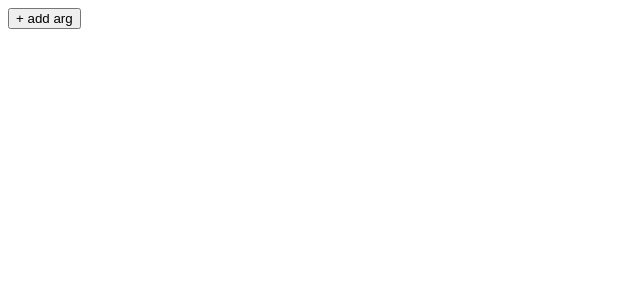
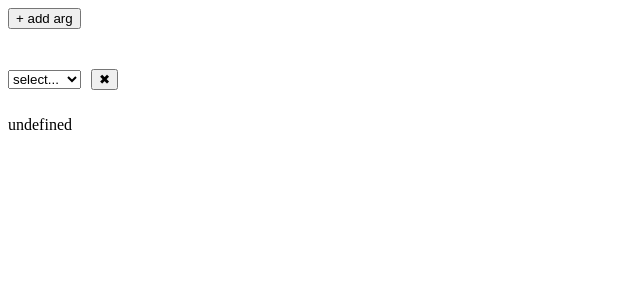
Before and after one commit to GeorgeGkas/boolean-expression-evaluator, a React (Create React App) app: page / in a window 1280 px wide. Shown: the top 300 px of the page, without its empty margins (0-640 px from the left). Built offline with nearby package versions, Linux system fonts and the light colour scheme.

Commit message:
feat: create GUI evaluator

```diff
--- a/src/App.tsx
+++ b/src/App.tsx
@@ -2,14 +2,9 @@ import React from "react";
 import ArgsBuilder from "./ArgsBuilder";
 import type { Args } from "./ArgsBuilder";
 import { renameArgsKeysInPlace } from "./renameArgsKeysInPlace";
-
-type Operation = any; /* ...todo:
-a system for defining logical operations
-(not, and, or... more if you want) that can be passed:
- - selected args by name: (X and Y)
- - constant values not dependent on args: (true and X)
- - other operations: ((X and Y) or Z)
- */
+import { OperationBuilder } from "./OperationBuilder";
+import BinaryExpressionTreeProvider, { useBinaryExpressionTree } from "./BinaryExpressionTreeProvider";
+import { PostfixEvaluator } from "./PostfixEvaluator";
 
 export interface IArgsChange {
   old: {
@@ -22,22 +17,22 @@ export interface IArgsChange {
   }
 }
 
-function evaluateOperation(operation: Operation, args: Args): boolean {
-  /* ...todo: implement an evaluator for your operations,
-  given some args */
-  return true
-}
-
-function OperationBuilder(props: {
-  value: Operation;
-  onChange: (value: Operation) => void;
-}): JSX.Element {
-  /* ...todo: an ugly gui for creating operations */
-  return <></>
-}
-
 export default function App() {
   const [args, setArgs] = React.useState<Args>({})
+  const binaryExpressionTree = useBinaryExpressionTree()
+  const [binaryExpressionTreeNodes, setBinaryExpressionTreeNodes] = React.useState(Array.from(binaryExpressionTree.traversalDFS(binaryExpressionTree.getRootId())))
+  const [binaryExpressionTreeNodesPostOrder, setBinaryExpressionTreeNodesPostOrder] = React.useState(Array.from(binaryExpressionTree.traversalPostOrder(binaryExpressionTree.getRootId())))
+
+
+  const updateBinaryExpressionTreeNodes = () => {
+    setBinaryExpressionTreeNodes(
+      Array.from(binaryExpressionTree.traversalDFS(binaryExpressionTree.getRootId()))
+    )
+
+    setBinaryExpressionTreeNodesPostOrder(
+      Array.from(binaryExpressionTree.traversalPostOrder(binaryExpressionTree.getRootId()))
+    )
+  }
 
   const onArgsChange = (changedArgs: IArgsChange) => {
     if (!changedArgs.old.name) { // change reflects new arg addition
@@ -62,10 +57,15 @@ export default function App() {
   }
 
   return (
-    <div>
-      <ArgsBuilder args={args} onArgsChange={onArgsChange} />
-      {/* todo: use <OperationBuilder> and have an interface
-      for entering arguments and seeing the result */}
-    </div>
+    <BinaryExpressionTreeProvider>
+      <div>
+        <ArgsBuilder args={args} onArgsChange={onArgsChange} />
+        <OperationBuilder args={args}
+        binaryExpressionTreeNodes={binaryExpressionTreeNodes}
+        updateBinaryExpressionTreeNodes={updateBinaryExpressionTreeNodes}
+        binaryExpressionTree={binaryExpressionTree}/>
+        <PostfixEvaluator  binaryExpressionTreeNodesPostOrder={binaryExpressionTreeNodesPostOrder} args={args}/>
+      </div>
+    </BinaryExpressionTreeProvider>
   );
 }
--- /dev/null
+++ b/src/OperationBuilder.css
@@ -0,0 +1,38 @@
+.operation-builder-wrapper {
+  padding-top: 40px;
+}
+
+.operation-node {
+  padding-bottom: 10px;
+}
+
+.operation-node::before {
+  content: '.';
+  background: #000;
+  position: absolute;
+  margin-left: -27px;
+}
+
+.operation-node-remove-button {
+  margin-left: 10px;
+}
+
+.operation-node-add-op-button {
+  margin: 10px 0px 0 30px;
+  background: #ff9292;
+  border: 1px solid #ff3e3e;
+  cursor: pointer;
+  border-radius: 20px;
+  padding: 0px 12px;
+}
+
+.operation-node-add-op-button.hidden {
+  display: none;
+}
+
+.operation-node-add-op-button::before {
+  content: '.';
+  background: #000;
+  position: absolute;
+  margin-left: -40px;
+}
--- /dev/null
+++ b/src/OperationBuilder.tsx
@@ -0,0 +1,154 @@
+import React from 'react'
+import { Args } from "./ArgsBuilder";
+import { BinaryExpressionTree, BinaryExpressionTreeNodeIdType, BinaryExpressionTreeNodeType, Operation } from "./BinaryExpressionTree";
+
+import './OperationBuilder.css'
+
+const GenericOptions = (props: {
+  args: Args
+}) => (
+  <>
+    <option value={Operation.GENERIC}>select...</option>
+    <option value={Operation.CONSTANT}>constant</option>
+    {Object.keys(props.args).length && <option value={Operation.ARGUMENT}>argument</option>}
+    <option value={Operation.CONJUNCTION}>and</option>
+    <option value={Operation.DISJUNCTION}>or</option>
+  </>
+)
+const ConstantOptions = () => (
+  <>
+  <option value={`${Operation.CONSTANT}-true`}>true</option>
+  <option value={`${Operation.CONSTANT}-false`}>false</option>
+</>
+)
+
+const DisjunctionOptions = () => (
+  <>
+    <option value={Operation.CONJUNCTION}>and</option>
+    <option value={Operation.DISJUNCTION}>or</option>
+  </>
+)
+
+const ConjunctionOptions = DisjunctionOptions
+
+const ArgsOptions = (props: {
+  args: Args,
+}) => {
+  return <>
+  {
+    Object.entries(props.args).map(([argName], id) =>  (
+      <option key={id} value={`${Operation.ARGUMENT}-${argName}`}>{argName}</option>
+    ))
+  }
+  </>
+}
+
+
+const BuildOperationOptions = (props: {
+  type: Operation,
+  args: Args
+}): JSX.Element => {
+  return {
+    [Operation.GENERIC]: <GenericOptions args={props.args}/>,
+    [Operation.CONSTANT]: <ConstantOptions />,
+    [Operation.ARGUMENT]: <ArgsOptions args={props.args} />,
+    [Operation.CONJUNCTION]: <ConjunctionOptions />,
+    [Operation.DISJUNCTION]: <DisjunctionOptions />,
+  }[props.type]
+}
+
+const normalizeNodeValue = (type: Operation, value: string | boolean | Set<BinaryExpressionTreeNodeIdType>, args: Args) => {
+  console.log(value)
+  if (typeof value === 'object') {
+    if (type === Operation.CONJUNCTION) {
+      return Operation.CONJUNCTION
+    } else {
+      return Operation.DISJUNCTION
+    }
+  } else if (typeof value === 'string') {
+    return `${Operation.ARGUMENT}-${value}`
+  } else {
+    return `${Operation.CONSTANT}-${value}`
+  }
+}
+
+export function OperationBuilder(props: {
+  args: Args,
+  binaryExpressionTreeNodes: BinaryExpressionTreeNodeType<Set<BinaryExpressionTreeNodeIdType>>[],
+  binaryExpressionTree: BinaryExpressionTree,
+  updateBinaryExpressionTreeNodes: () => any
+}): JSX.Element {
+  const isNodeTypeConjunctionOrDisjunction = (type: Operation) => type === Operation.CONJUNCTION || type === Operation.DISJUNCTION
+  const changeNodeType = (nodeId: BinaryExpressionTreeNodeIdType) => (e: React.ChangeEvent<HTMLSelectElement>) => {
+    const targetValue = e.target.value
+
+    let normalizedType: Operation
+    let normalizedValue: string | undefined | boolean
+
+    if (targetValue.startsWith(Operation.DISJUNCTION)) {
+      normalizedType = Operation.DISJUNCTION
+    } else if (targetValue.startsWith(Operation.CONJUNCTION)) {
+      normalizedType = Operation.CONJUNCTION
+    } else if (targetValue.startsWith(Operation.ARGUMENT)) {
+      normalizedType = Operation.ARGUMENT
+      normalizedValue = targetValue.split('-').pop()!
+    } else if (targetValue.startsWith(Operation.CONSTANT)) {
+      normalizedType = Operation.CONSTANT
+      normalizedValue = targetValue.split('-').pop() === 'true'
+    } else { // targetValue.startsWith(Operation.GENERIC)
+      normalizedType = Operation.GENERIC
+    }
+
+
+    props.binaryExpressionTree.changeNodeTypeById(nodeId, normalizedType, normalizedValue)
+
+    props.updateBinaryExpressionTreeNodes()
+  }
+
+  const removeNode = (nodeId: BinaryExpressionTreeNodeIdType) => () => {
+    props.binaryExpressionTree.removeNodeById(nodeId)
+    props.updateBinaryExpressionTreeNodes()
+  }
+
+  const addOperation = (nodeId: BinaryExpressionTreeNodeIdType) => () => {
+    props.binaryExpressionTree.addChildNode(Operation.GENERIC, nodeId)
+    props.updateBinaryExpressionTreeNodes()
+  }
+
+  React.useEffect(() => {
+    for (const node of props.binaryExpressionTreeNodes) {
+      if (normalizeNodeValue(node.type, node.value, props.args) === 'Argument-Argument') {
+        props.binaryExpressionTree.changeNodeValueById(node.id, Object.keys(props.args).shift()!)
+        props.updateBinaryExpressionTreeNodes()
+        return
+      }
+    }
+  }, [props])
+
+  return (
+    <div className="operation-builder-wrapper">
+      {
+        props.binaryExpressionTreeNodes.map((node, idx) => {
+          const normalizedNodeValue = normalizeNodeValue(node.type, node.value, props.args)
+          return (
+            <section className="operation-node" key={idx} style={{
+              marginLeft: `${node.level * 30}px`
+            }}>
+              <div>
+                <select value={normalizedNodeValue} onChange={changeNodeType(node.id)}>
+                  <BuildOperationOptions type={node.type} args={props.args}/>
+                </select>
+                <button className="operation-node-remove-button" onClick={removeNode(node.id)}>✖</button>
+              </div>
+              <div>
+                <button
+                className={`operation-node-add-op-button ${!isNodeTypeConjunctionOrDisjunction(node.type) ? 'hidden' : ''}`}
+                onClick={addOperation(node.id)}>+ add op</button>
+              </div>
+            </section>
+          )
+        })
+      }
+    </div>
+  )
+}
--- /dev/null
+++ b/src/PostfixEvaluator.tsx
@@ -0,0 +1,39 @@
+import { Args } from "./ArgsBuilder";
+import { BinaryExpressionTreeNodeType, BinaryExpressionTreeNodeIdType, Operation } from "./BinaryExpressionTree";
+
+const evaluateOperation = (binaryExpressionTreeNodesPostOrder: BinaryExpressionTreeNodeType<Set<BinaryExpressionTreeNodeIdType>>[], args: Args) => {
+  let stack: boolean[] = []
+
+  for (const node of binaryExpressionTreeNodesPostOrder) {
+    if (node.type === Operation.GENERIC) {
+      return undefined
+    } else if (node.type === Operation.ARGUMENT) {
+      stack.push(args[node.value])
+    } else if (node.type === Operation.CONSTANT) {
+      stack.push(node.value)
+    } else if (node.type === Operation.CONJUNCTION) {
+      const result = stack.reduce((prev, curr) => prev && curr, stack.shift()!)
+      stack = []
+      stack.push(result)
+    } else  { // node.type === Operation.DISJUNCTION
+      const result = stack.reduce((prev, curr) => prev || curr, stack.shift()!)
+      stack = []
+      stack.push(result)
+    }
+  }
+
+  return stack.pop()!
+}
+
+export function PostfixEvaluator(props: {
+  args: Args
+  binaryExpressionTreeNodesPostOrder: BinaryExpressionTreeNodeType<Set<BinaryExpressionTreeNodeIdType>>[],
+}): JSX.Element {
+  const operationResult = String(evaluateOperation(props.binaryExpressionTreeNodesPostOrder, props.args))
+
+  return (
+    <p>
+      {operationResult}
+    </p>
+  )
+}
```
